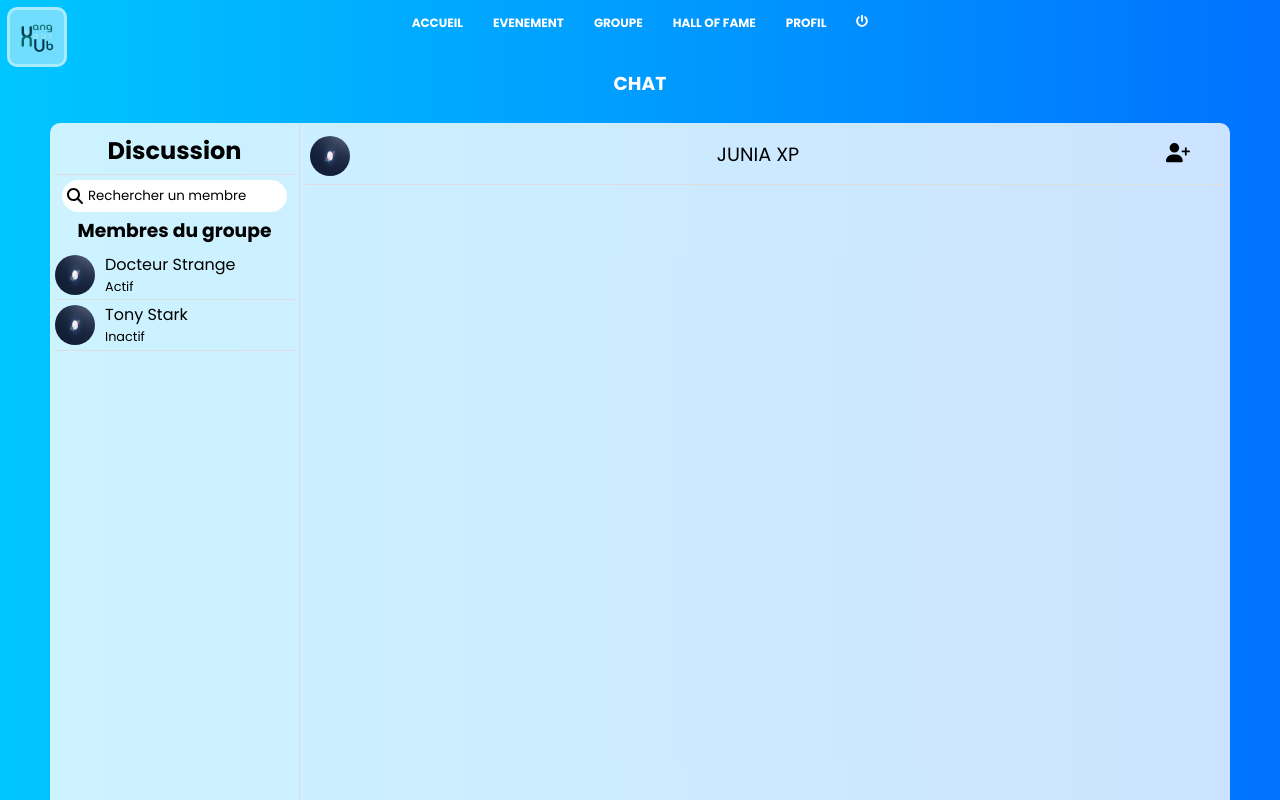
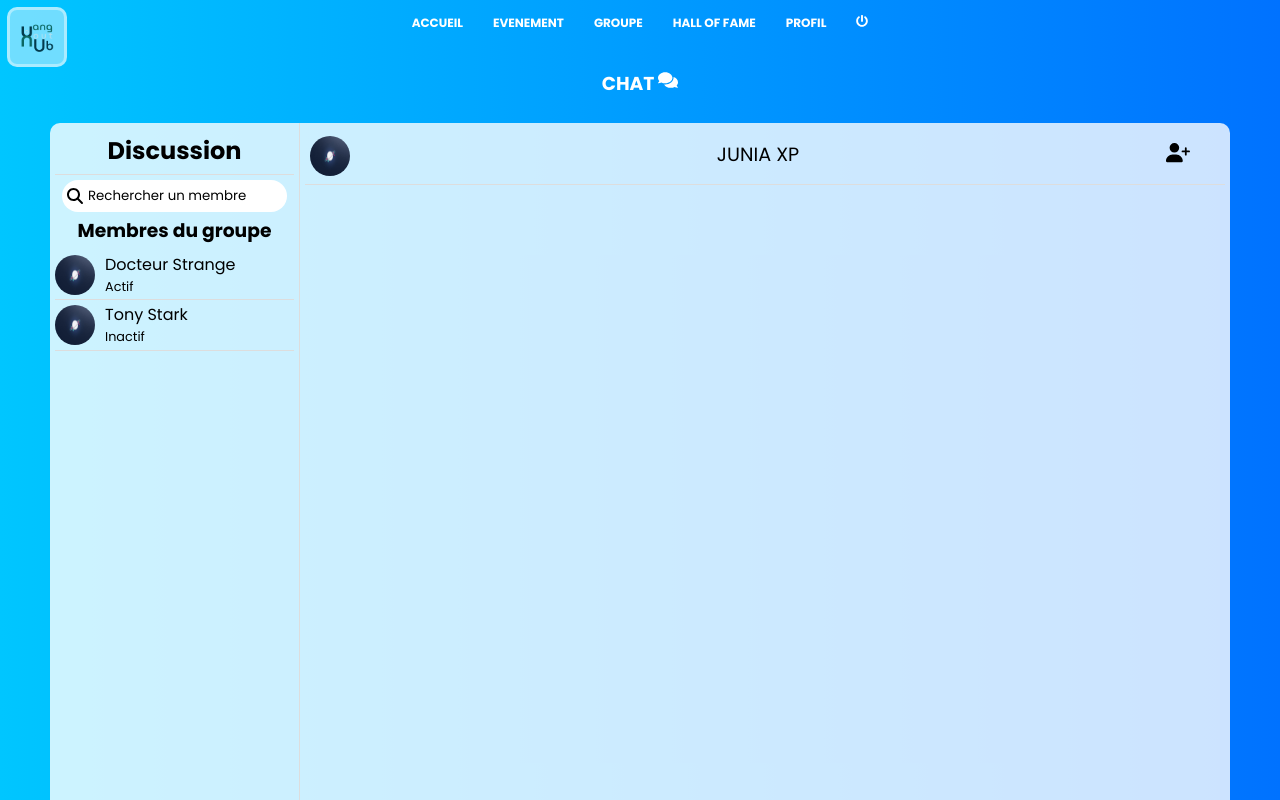
Before and after one commit to RomeoVandoolaeghe/Projet_Fin_Annee_2024, a React (Vite) app in the folder vite/: page /CHAT in a window 1280 px wide. Built offline with nearby package versions, Linux system fonts and the light colour scheme.

Commit message:
Update CHAT.jsx

```diff
--- a/vite/src/pages/user/CHAT/CHAT.jsx
+++ b/vite/src/pages/user/CHAT/CHAT.jsx
@@ -4,6 +4,7 @@ import ScrollReveal from 'scrollreveal';
 import { FontAwesomeIcon } from '@fortawesome/react-fontawesome';
 import { faSearch, faPaperPlane, faUserPlus, faPlusCircle } from '@fortawesome/free-solid-svg-icons';
 import './CHAT.css';
+import { FaComments } from 'react-icons/fa';
 
 const users = [
   { id: 1, name: 'Docteur Strange', status: 'Actif', image: '/profil.jpg' },
@@ -77,7 +78,9 @@ function Chat() {
   return (
     <>
     <div className='header'>
-      <h3> CHAT </h3>
+      <h3>
+        CHAT <FaComments size={20}  />
+      </h3>
     </div>
       <div className='chatblock'>
         <div className="chat-container reveal">
```
